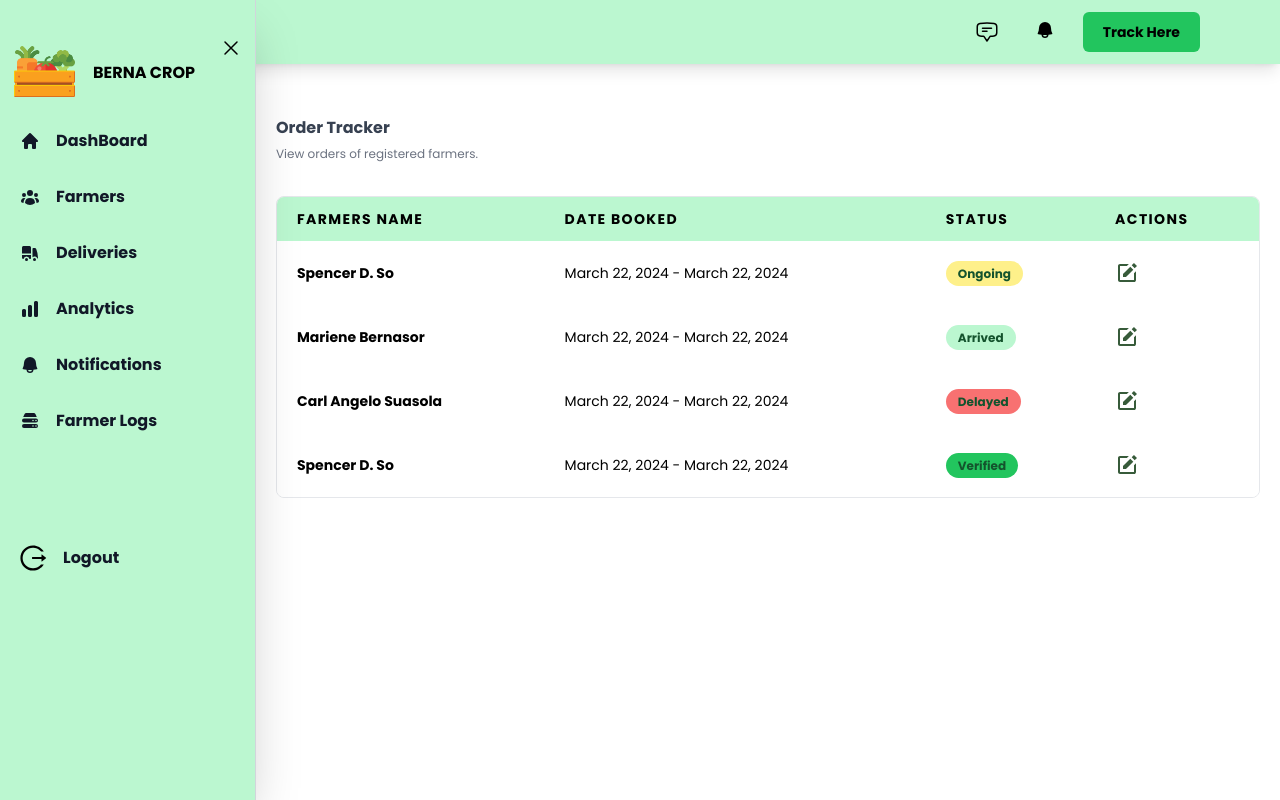
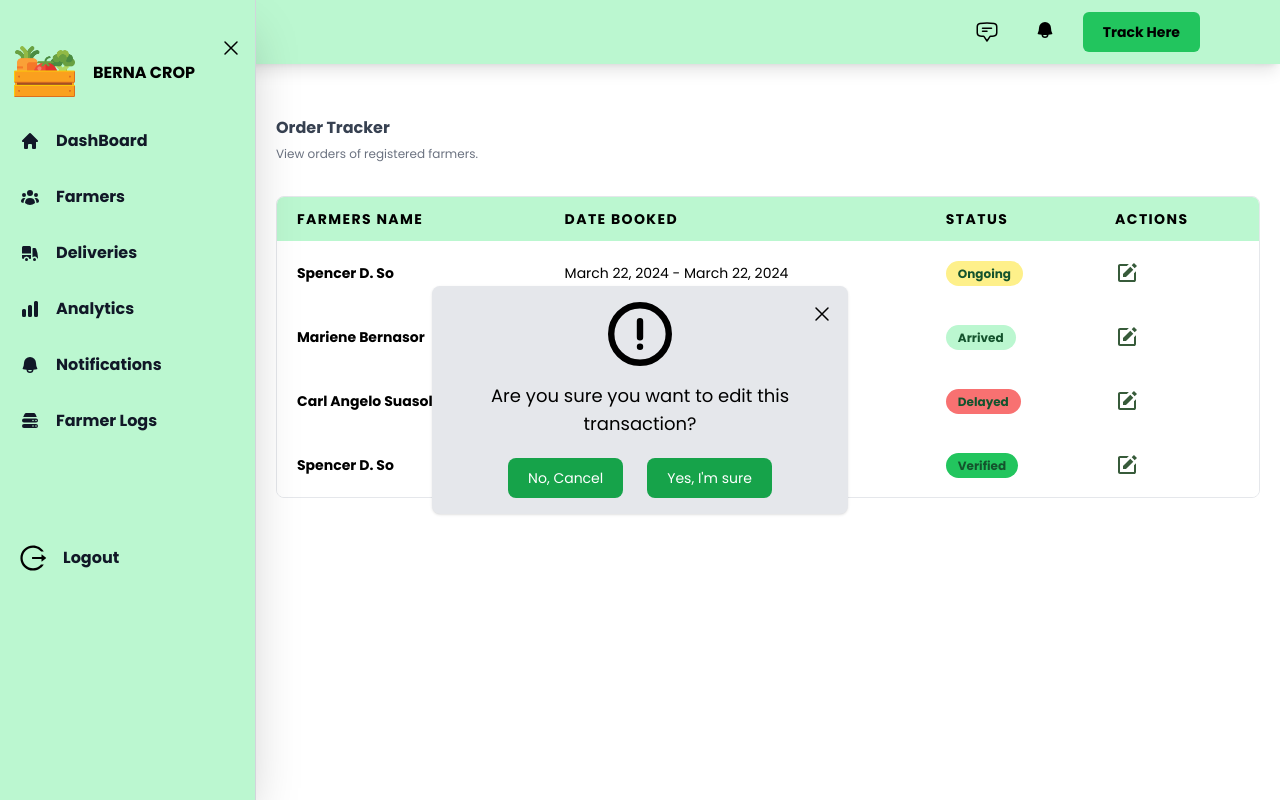
Before and after one commit to neilpagsss14/admin-page-crops, a React (Vite) app: page /deliveries in a window 1280 px wide. Both pictures are taken after a click on the element 1127 px from the left and 273 px from the top of the page. Built offline with nearby package versions, Linux system fonts and the light colour scheme.

Commit message:
added initial modal for editcrops

```diff
--- /dev/null
+++ b/src/assets/modal/EditCropsModal.jsx
@@ -0,0 +1,33 @@
+import React from "react";
+import Modal from "../../components/Modal";
+import { WarningIcon } from "../svg";
+
+function EditCropsModal({ showModal, toggleModal }) {
+  return (
+    <Modal showModal={showModal} onClose={toggleModal}>
+      <div className="p-4 md:p-5 text-center">
+        {WarningIcon()}
+        <h3 class="mb-5 text-lg font-poppins text-black">
+          Are you sure you want to edit this transaction?
+        </h3>
+        <button
+          dataModalHide="popup-modal"
+          type="button"
+          onClick={toggleModal}
+          className="text-white bg-green-600 hover:bg-green-800 mr-6 font-poppins rounded-lg text-sm inline-flex items-center px-5 py-2.5 text-center"
+        >
+          No, Cancel
+        </button>
+        <button
+          dataModalHide="popup-modal"
+          type="button"
+          className="text-white bg-green-600 hover:bg-green-800 font-poppins rounded-lg text-sm inline-flex items-center px-5 py-2.5 text-center"
+        >
+          Yes, I'm sure
+        </button>
+      </div>
+    </Modal>
+  );
+}
+
+export default EditCropsModal;
--- a/src/pages/Deliveries.jsx
+++ b/src/pages/Deliveries.jsx
@@ -1,16 +1,13 @@
 import React, { useState } from "react";
-
-import { DisabledIcon, DownloadIcon, EditIcon } from "../assets/svg";
-import DisableFarmerModal from "../assets/modal/DisableFarmerModal";
-import EditFarmerModal from "../assets/modal/EditFarmerModal";
+import { EditIcon } from "../assets/svg";
+import EditCropsModal from "../assets/modal/EditCropsModal";
 
 function Deliveries() {
-  const [showModal, setShowModal] = useState(false);
+  const [showEditCropsModal, setShowEditCropsModal] = useState(false);
 
-  const toggleModal = () => {
-    setShowModal(!showModal);
+  const toggleEditCropsModal = () => {
+    setShowEditCropsModal(!showEditCropsModal);
   };
-
   const currentDateshort = new Date().toLocaleDateString("en-US", {
     year: "numeric",
     month: "long",
@@ -18,6 +15,10 @@ function Deliveries() {
   });
   return (
     <div className="px-5 py-5 sm:px-2">
+      <EditCropsModal
+        showModal={showEditCropsModal}
+        toggleModal={toggleEditCropsModal}
+      />
       <div className="flex items-center max-w-screen-lg py-8 sm:px-8 justify-between">
         <div>
           <h2 className="font-poppins-bold text-gray-700">Order Tracker</h2>
@@ -62,7 +63,12 @@ function Deliveries() {
                   </span>
                 </td>
                 <td className="  bg-white px-5 py-5 text-sm flex">
-                  <span className="cursor-pointer">{EditIcon()}</span>
+                  <span
+                    onClick={toggleEditCropsModal}
+                    className="cursor-pointer"
+                  >
+                    {EditIcon()}
+                  </span>
                 </td>
               </tr>
             </tbody>
```
